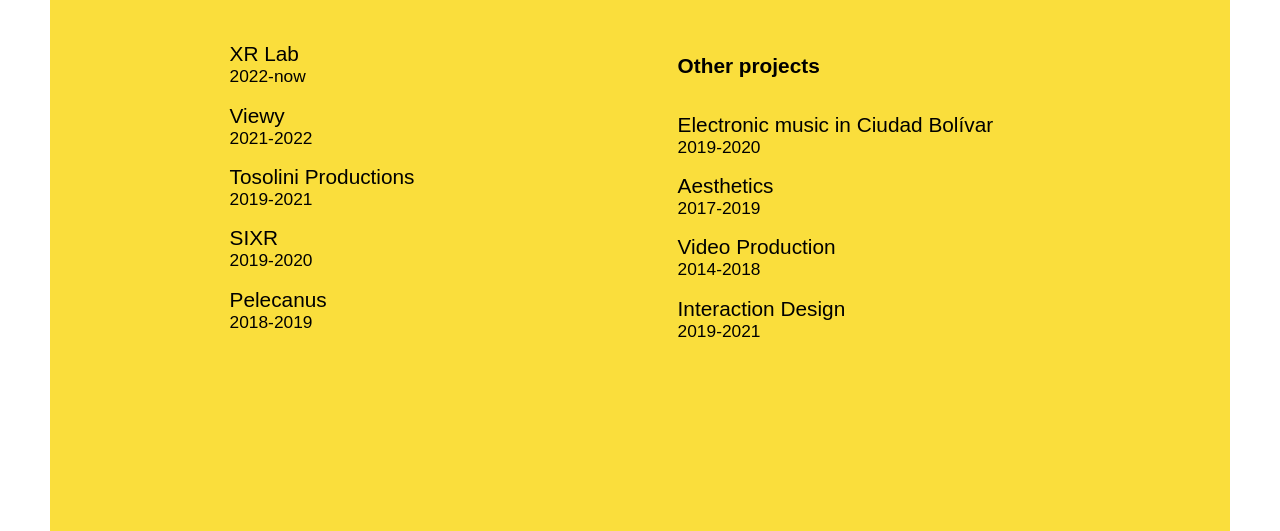
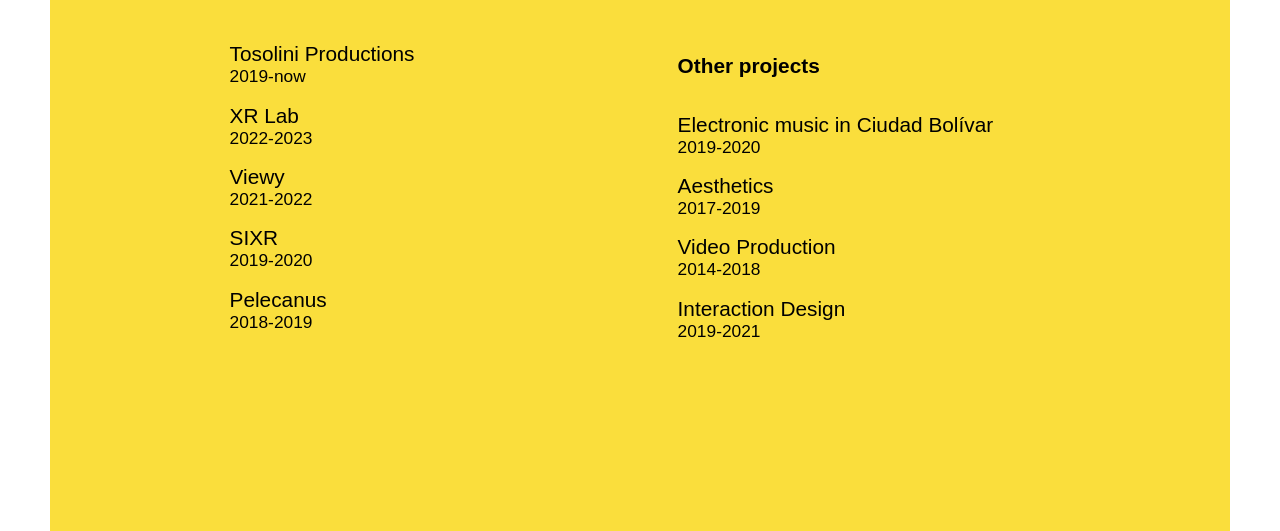
Before and after one commit to maria-sanchez-isaza/maria-sanchez-isaza.github.io, a plain HTML site: page works.html in a window 1280 px wide. Shown: the part 213-744 px from the top of the page. Drawn offline with nearby package versions, Linux system fonts and the light colour scheme; a web font is replaced by a local one.

Commit message:
test works

```diff
--- a/works.html
+++ b/works.html
@@ -49,12 +49,12 @@
             <ul>
                 <!-- <li><a href="works/reels.html">Reels</a></li>
                 <li style="height:5px;color: #FADE3C;"><sup>.</sup></li> -->
+                <li><a href="works/tosolini.html">Tosolini Productions</a></li>
+                <li style="margin:0 2%"><sup>2019-now</sup></li>
                 <li><a href="works/xrLab.html">XR Lab</a></li>
-                <li style="margin:0 2%"><sup>2022-now</sup></li>
+                <li style="margin:0 2%"><sup>2022-2023</sup></li>
                 <li><a href="works/viewy.html">Viewy</a></li>
                 <li style="margin:0 2%"><sup>2021-2022</sup></li>
-		        <li><a href="works/tosolini.html">Tosolini Productions</a></li>
-                <li style="margin:0 2%"><sup>2019-2021</sup></li>
                 <li><a href="works/sixr.html">SIXR</a></li>
                 <li style="margin:0 2%"><sup>2019-2020</sup></li>
                 <li><a href="works/pelecanus.html">Pelecanus</a></li>
```
Also changed, not shown: works/tosolini.html (+1 -1 lines).
